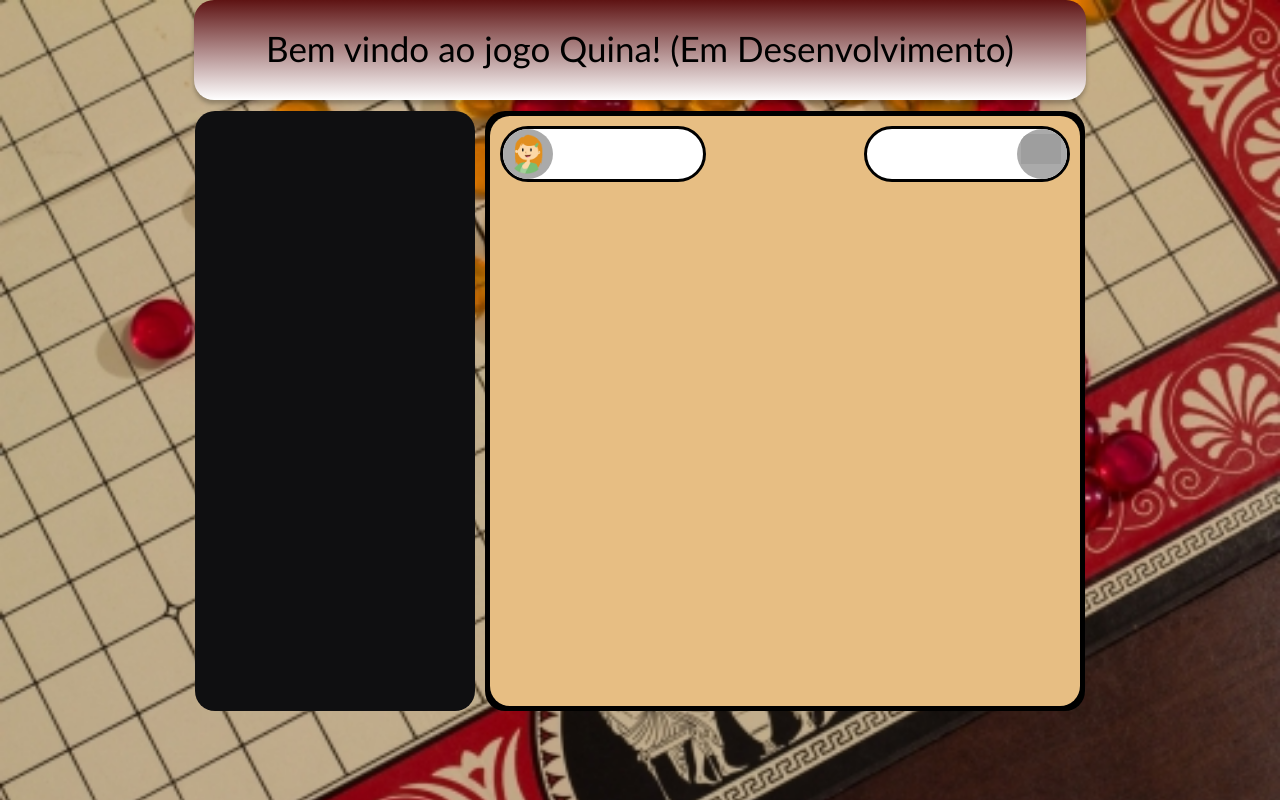
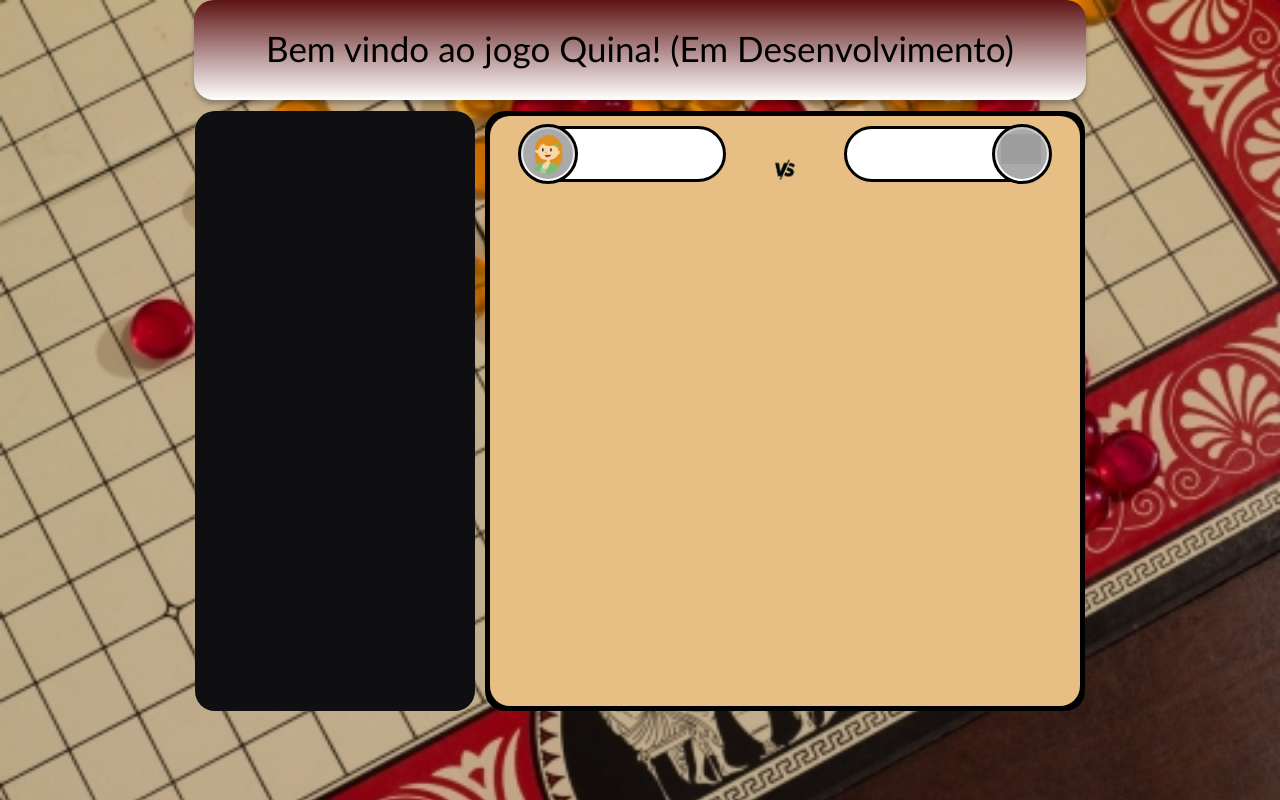
Before and after one commit to Vitorvp/ES2, a PHP site: page / in a window 1280 px wide. Run offline with PHP 8.4, Linux system fonts and the light colour scheme; grey boxes are pictures that could not be loaded.

Commit message:
Incremento do cabeçalho de pontuação

```diff
--- a/default.css
+++ b/default.css
@@ -51,7 +51,7 @@
           background:#ffffff;
           border: 3px solid #000000;
           border-radius: 50px;
-          margin: 10px;
+          margin-top: 10px;
 }
 .artigo {
           margin:0px auto 0px auto;
@@ -91,7 +91,8 @@
     border-radius: 50%;
     width: 50px;
     height: 50px;
-    position: relative;
+    margin: 2px;
+    position:relative;
     overflow: hidden;
 }
 
@@ -104,7 +105,8 @@
 }
 
   .fundo{
-  position: absolute;
+    position: relative;
+    overflow: hidden;
     border-radius: 50%;
     width: 60px;
     height: 60px;
@@ -118,3 +120,12 @@
     display: flex;
     justify-content: space-between;
 }
+  .vs{
+    position: absolute;
+    width: 139px;
+    height: 51px;
+    left: 795px;
+    top: 253px;
+
+    background: url(vs.png);
+  }
--- a/index.html
+++ b/index.html
@@ -29,11 +29,16 @@
                     <section id="artigo">
                         <article class="artigo">
                                 <div class="ctnFlex">
-                                    <div class="cabecalho_artigo">
-                                        <div class="circle" style="float:left"><img src="img/avatar-feminino.png"></div>
+                                    <div class="cabecalho_artigo" style="margin-left: 30px;">
+                                        <div class="fundo" style="margin-top: -5px; margin-left: -5px;">
+                                            <div class="circle" style="float:left"><img src="img/avatar-feminino.png"></div>
+                                        </div>
                                     </div>
-                                    <div class="cabecalho_artigo">
-                                        <div class="circle" style="float:right";><img src="img/avatar_pc.png"></div>
+                                    <img src="img/vs.png" style="width: 8%; height: 8%; margin-top:auto;">
+                                    <div class="cabecalho_artigo" style="margin-right: 30px;">
+                                        <div class="fundo" style="float:right; margin-top: -5px; margin-right: -5px;">
+                                            <div class="circle" style="float:right";><img src="img/avatar_pc.png"></div>
+                                        </div>
                                     </div>
                                 </div>
                         </article>
```
Lines whose indentation alone changed are shown as unchanged.
